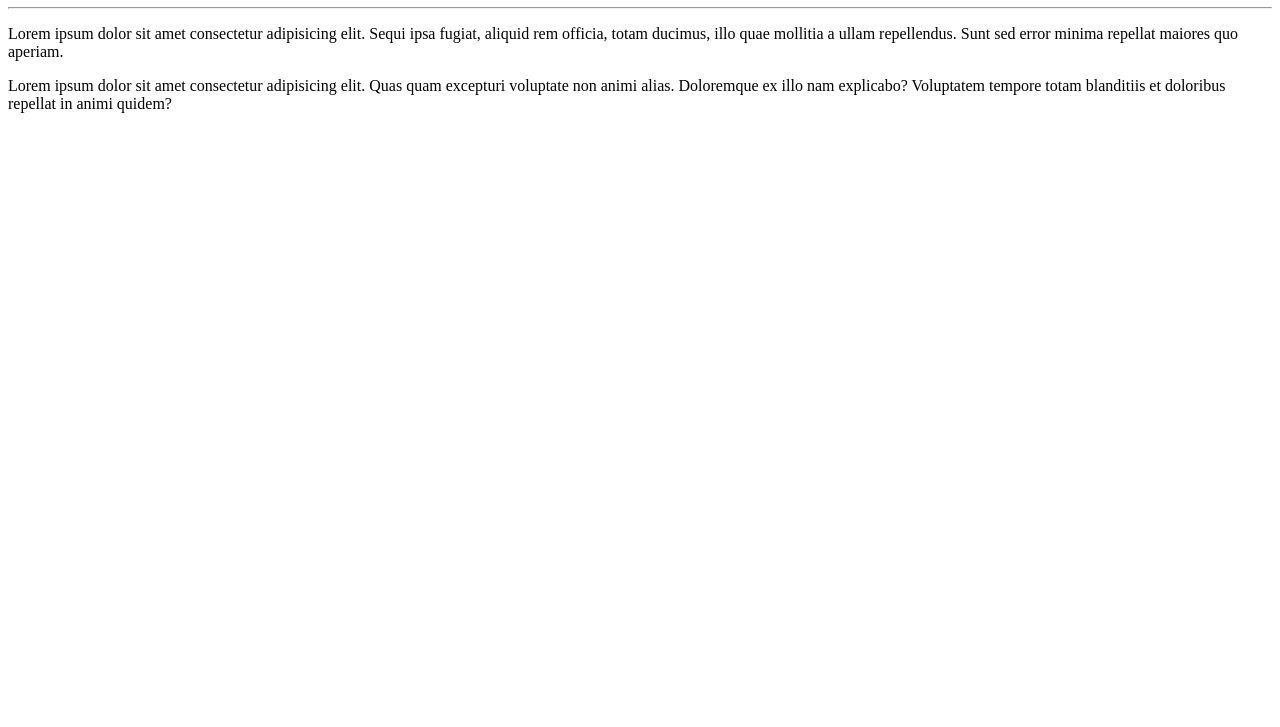
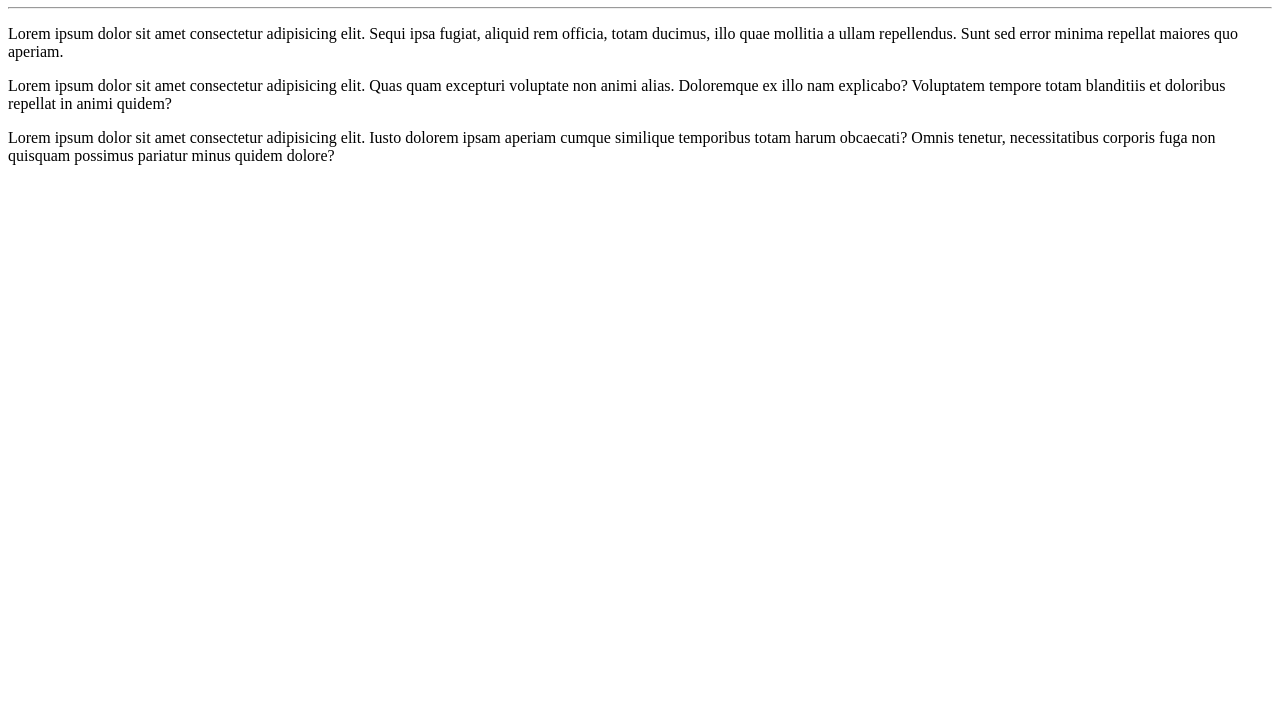
Before and after one commit to pasininatalia/Ola-Mundo, a plain HTML site: page site-exemplo/index.html in a window 1280 px wide. Shown: the part 73-800 px from the top of the page. Drawn offline with Linux system fonts and the light colour scheme.

Commit message:
Adição de novo parágrafo com commit via linha de comando

```diff
--- a/site-exemplo/index.html
+++ b/site-exemplo/index.html
@@ -10,5 +10,6 @@
     <hr>
     <p>Lorem ipsum dolor sit amet consectetur adipisicing elit. Sequi ipsa fugiat, aliquid rem officia, totam ducimus, illo quae mollitia a ullam repellendus. Sunt sed error minima repellat maiores quo aperiam.</p>
     <p>Lorem ipsum dolor sit amet consectetur adipisicing elit. Quas quam excepturi voluptate non animi alias. Doloremque ex illo nam explicabo? Voluptatem tempore totam blanditiis et doloribus repellat in animi quidem?</p>
+    <p>Lorem ipsum dolor sit amet consectetur adipisicing elit. Iusto dolorem ipsam aperiam cumque similique temporibus totam harum obcaecati? Omnis tenetur, necessitatibus corporis fuga non quisquam possimus pariatur minus quidem dolore?</p>
 </body>
 </html>
```
